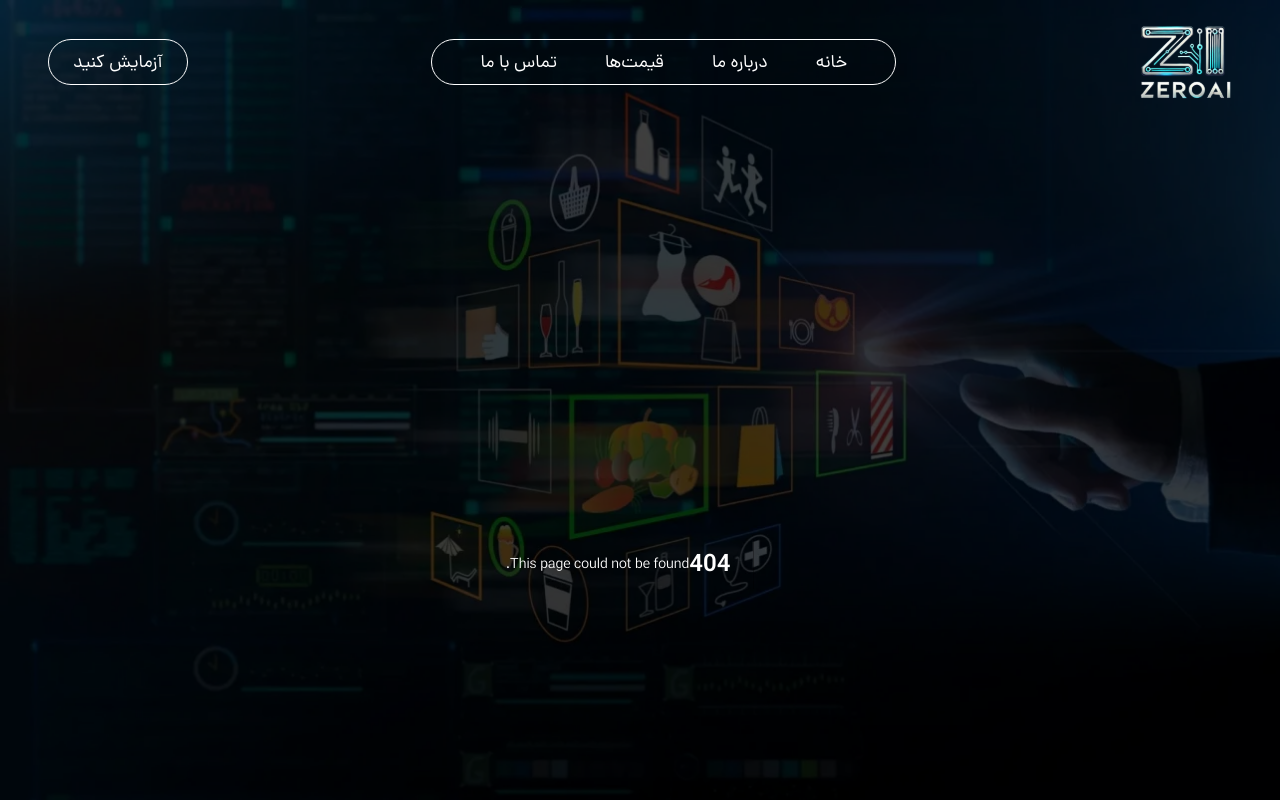
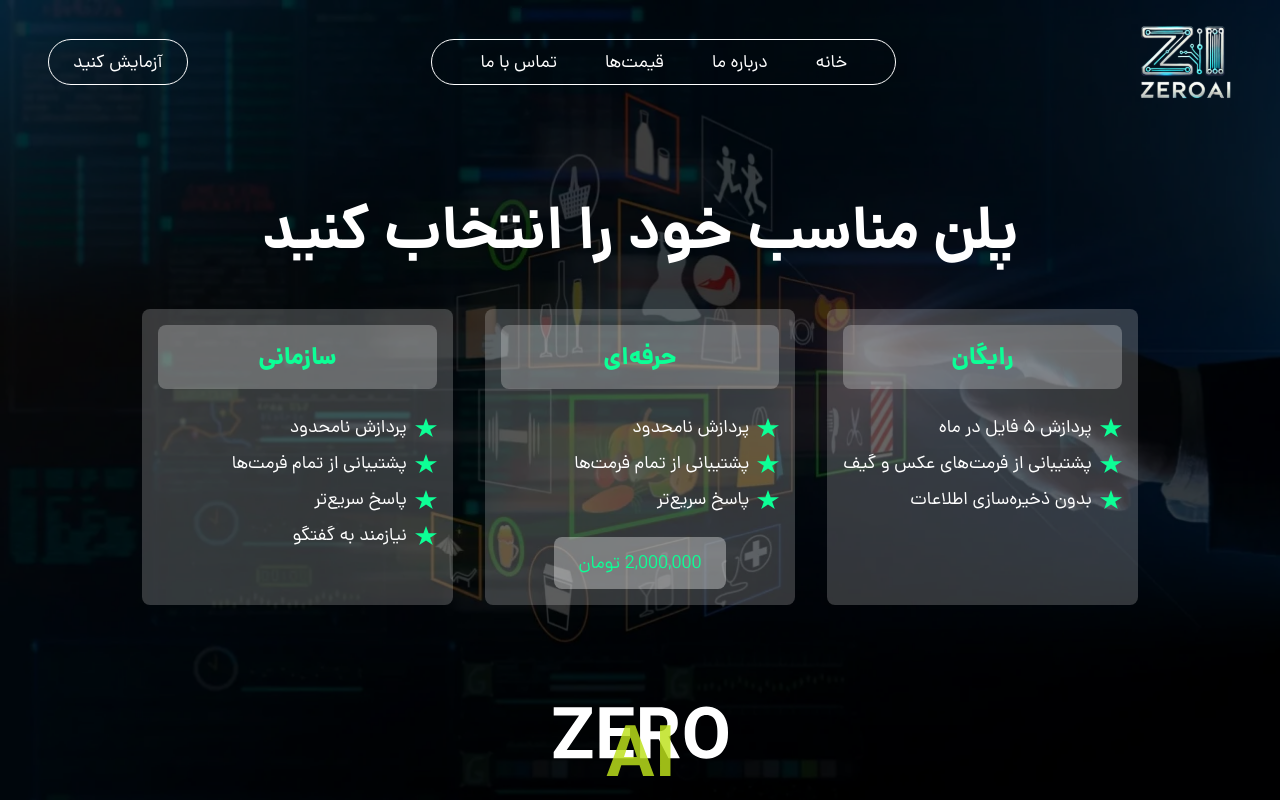
Before and after one commit to fatemeh-bd/zero, a Next.js app: page /prices in a window 1280 px wide. Before the commit this address had no page. Shown: the top 800 px of the page. Built offline with nearby package versions, Linux system fonts and the light colour scheme.

Commit message:
add about us and contactus and price

```diff
--- /dev/null
+++ b/src/app/aboutUs/page.tsx
@@ -0,0 +1,17 @@
+import Paraghrap from "@/components/typography/Paraghrap";
+import Title from "@/components/typography/Title";
+import React from "react";
+
+const page = () => {
+  return (
+    <section>
+      <Title>تیمی متعهد به ایمنی دیجیتال</Title>
+      <Paraghrap>
+        ما یک تیم متخصص در هوش مصنوعی و یادگیری ماشین هستیم که هدفمان ایجاد
+        <br /> فناوری‌هایی برای حفظ امنیت و حریم خصوصی در فضای آنلاین است.
+      </Paraghrap>
+    </section>
+  );
+};
+
+export default page;
--- /dev/null
+++ b/src/app/contactUs/page.tsx
@@ -0,0 +1,22 @@
+import Paraghrap from "@/components/typography/Paraghrap";
+import Title from "@/components/typography/Title";
+import Link from "next/link";
+import React from "react";
+
+const page = () => {
+  return (
+    <section>
+      <Title>در ارتباط باشید</Title>
+      <Paraghrap>سؤالی دارید؟ ما اینجا هستیم تا کمک کنیم</Paraghrap>
+      <Paraghrap className="!p-0">ایمیل: support@example.com</Paraghrap>
+      <Link
+        href={"tel:09175856985"}
+        className="text-xl block text-center px-8 font-medium leading-10"
+      >
+        تلفن: +98 9175856985
+      </Link>
+    </section>
+  );
+};
+
+export default page;
--- a/src/app/page.tsx
+++ b/src/app/page.tsx
@@ -1,26 +1,26 @@
 import Button from "@/components/buttons/Button";
 import { AttachmentIcon } from "@/components/icons";
+import Paraghrap from "@/components/typography/Paraghrap";
+import Title from "@/components/typography/Title";
 
 export default function Home() {
   return (
     <section>
-      <h1 className="font-medium text-6xl text-center">
-        فیلتر هوشمند محتوای دیجیتال
-      </h1>
-      <p className="text-xl py-6 px-14 font-medium leading-10">
+      <Title>فیلتر هوشمند محتوای دیجیتال</Title>
+      <Paraghrap>
         تشخیص هوشمند و خودکار محتوای
         <span className="text-[#EE2020] inline-block mx-1">غیراخلاقی</span> و
         <span className="text-[#EE2020] inline-block mx-1">نامتعارف،</span> با
         بهره‌گیری از
         <br />
         پیشرفته‌ترین فناوری‌های هوش مصنوعی
-      </p>
+      </Paraghrap>
       <div className="flex gap-4 items-center">
         <Button className="!pl-0 !py-0 justify-between">
           فایل عکس،گیف، ویدیوی مورد نظر خود را اپلود کنید
           <AttachmentIcon className="bg-primary p-2 rounded-full text-center self-center" />
         </Button>
-        <Button className="bg-primary border-transparent">تست رایگان</Button>
+        <Button className="bg-primary !border-transparent">تست رایگان</Button>
         <Button>اطلاعات بیشتر</Button>
       </div>
     </section>
--- /dev/null
+++ b/src/app/prices/_components/PriceBox.tsx
@@ -0,0 +1,36 @@
+import { StarIcon } from "@/components/icons";
+import { numberWithCommas } from "@/utils/helper";
+import React from "react";
+
+const PriceBox = ({
+  title,
+  items,
+  price,
+}: {
+  title: string;
+  items: string[];
+  price?: number;
+}) => {
+  return (
+    <div className="bg-white bg-opacity-20 p-4 rounded-lg col-span-4 mt-12">
+      <p className="p-4 font-bold text-2xl text-center bg-white bg-opacity-25 text-[#0DFF96] rounded-lg">
+        {title}
+      </p>
+      <ul className="my-6 space-y-2">
+        {items.map((item, index) => (
+          <li key={index} className="flex items-center gap-2">
+            <StarIcon />
+            <p>{item}</p>
+          </li>
+        ))}
+      </ul>
+      {price && (
+        <p className="px-6 py-3 text-center bg-white bg-opacity-35 text-[#0DFF96] rounded-lg w-fit mx-auto">
+          {numberWithCommas(price)} تومان
+        </p>
+      )}
+    </div>
+  );
+};
+
+export default PriceBox;
--- /dev/null
+++ b/src/app/prices/page.tsx
@@ -0,0 +1,32 @@
+import Title from "@/components/typography/Title";
+import React from "react";
+import PriceBox from "./_components/PriceBox";
+
+const page = () => {
+  const options = {
+    free: [
+      "پردازش ۵ فایل در ماه",
+      "پشتیبانی از فرمت‌های عکس و گیف",
+      "بدون ذخیره‌سازی اطلاعات",
+    ],
+    pro: ["پردازش نامحدود", "پشتیبانی از تمام فرمت‌ها", "پاسخ سریع‌تر"],
+    vip: [
+      "پردازش نامحدود",
+      "پشتیبانی از تمام فرمت‌ها",
+      "پاسخ سریع‌تر",
+      "نیازمند به گفتگو",
+    ],
+  };
+  return (
+    <section>
+      <Title>پلن مناسب خود را انتخاب کنید</Title>
+      <div className="grid grid-cols-12 gap-8 items-stretch">
+        <PriceBox title="رایگان" items={options.free} />
+        <PriceBox title="حرفه‌ای" items={options.pro} price={2000000} />
+        <PriceBox title="سازمانی" items={options.vip} />
+      </div>
+    </section>
+  );
+};
+
+export default page;
--- a/src/components/icons.tsx
+++ b/src/components/icons.tsx
@@ -22,3 +22,20 @@
     </svg>
   );
 };
+
+export const StarIcon = () => {
+  return (
+    <svg
+      width="22"
+      height="19"
+      viewBox="0 0 22 19"
+      fill="none"
+      xmlns="http://www.w3.org/2000/svg"
+    >
+      <path
+        d="M11 0L13.5967 7.25735H22L15.2016 11.7426L17.7984 19L11 14.5147L4.20163 19L6.79837 11.7426L0 7.25735H8.40325L11 0Z"
+        fill="#0DFF96"
+      />
+    </svg>
+  );
+};
--- /dev/null
+++ b/src/components/typography/Paraghrap.tsx
@@ -0,0 +1,21 @@
+import React from "react";
+
+const Paraghrap = ({
+  children,
+  className,
+}: {
+  children?: React.ReactNode;
+  className?: string;
+}) => {
+  return (
+    <p
+      className={`text-xl py-6 text-center px-8 font-medium leading-10 ${
+        className || ""
+      }`}
+    >
+      {children}
+    </p>
+  );
+};
+
+export default Paraghrap;
--- /dev/null
+++ b/src/components/typography/Title.tsx
@@ -0,0 +1,7 @@
+import React from "react";
+
+const Title = ({ children }: { children?: React.ReactNode }) => {
+  return <h1 className="font-medium text-6xl text-center">{children}</h1>;
+};
+
+export default Title;
--- /dev/null
+++ b/src/utils/helper.ts
@@ -0,0 +1,3 @@
+export const numberWithCommas = (number: number) => {
+    return number.toString().replace(/\B(?=(\d{3})+(?!\d))/g, ",");
+  };
```
